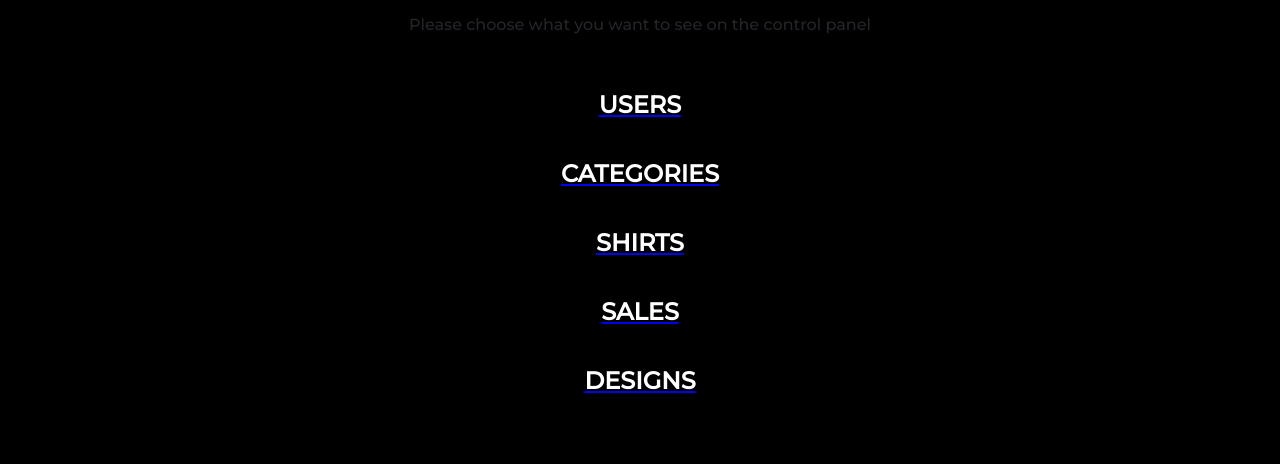
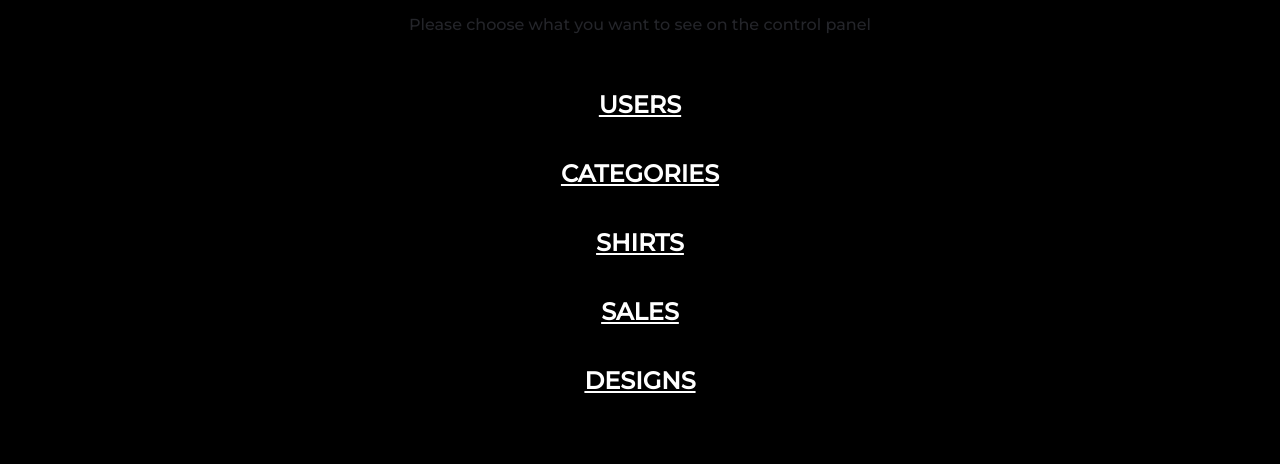
Before and after one commit to rocco9022/eshirt, a React (Create React App) app in the folder ESHIRT/client/: page /home_admin in a window 1280 px wide. Shown: the part 244-708 px from the top of the page. Built offline with nearby package versions, Linux system fonts and the light colour scheme; no server answers.

Commit message:
routes styles for admin

```diff
--- a/ESHIRT/client/src/Components/Admin/HomeAdmin/HomeAdmin.jsx
+++ b/ESHIRT/client/src/Components/Admin/HomeAdmin/HomeAdmin.jsx
@@ -6,30 +6,28 @@ export default function HomeAdmin() {
 
 
     return(
-        <div className={Style.Title}>
-
+        <div>
+              <div className={Style.General}>
             <h1>Welcome</h1>
-
             <h3>Please choose what you want to see on the control panel</h3>
-
-            <NavLink to= '/users'>
-                <h2>USERS</h2>
+            </div>
+            <div className={Style.Title}>
+            <NavLink to= '/users'className={Style.Title1}>
+                <h2 >USERS</h2>
             </NavLink>
-            <NavLink to= '/add_category'>
+            <NavLink to= '/add_category' className={Style.Title1}>
                 <h2>CATEGORIES</h2>
             </NavLink>
-            <NavLink to= '/shirts_admin'>
+            <NavLink to= '/shirts_admin' className={Style.Title1}>
                 <h2>SHIRTS</h2>
             </NavLink>
-            <NavLink to= '/sales'>
+            <NavLink to= '/sales' className={Style.Title1}>
                 <h2>SALES</h2>
             </NavLink>
-            <NavLink to= '/desings_admin'>
+            <NavLink to= '/desings_admin' className={Style.Title1}>
                 <h2>DESIGNS</h2>
             </NavLink>
-
-
-
+            </div>
         </div>
     )
 }
--- a/ESHIRT/client/src/Components/Admin/HomeAdmin/HomeAdmin.module.css
+++ b/ESHIRT/client/src/Components/Admin/HomeAdmin/HomeAdmin.module.css
@@ -1,5 +1,13 @@
 @import url('https://fonts.googleapis.com/css2?family=Montserrat:wght@500&display=swap');
 
+.General{
+    color:white;
+    font-family: "Montserrat", sans-serif;
+    font-weight: 500;
+    display: grid;
+    justify-content: space-evenly;
+    text-align: center;
+}
 .Title{
     color:white;
     font-family: "Montserrat", sans-serif;
@@ -8,3 +16,11 @@
     justify-content: space-evenly;
     text-align: center;
 }
+.Title1{
+    color: white;
+}
+.Title1:hover{
+    color: coral;
+    top: -1vh;
+    box-shadow: 0 4px 5px rgba(0, 0, 0, 0.582);
+}
--- a/ESHIRT/client/src/Components/Admin/ShirtsAdmin/ShirtsAdmin.jsx
+++ b/ESHIRT/client/src/Components/Admin/ShirtsAdmin/ShirtsAdmin.jsx
@@ -21,9 +21,9 @@ const [max, setMax] = useState(0);
         dispatch(deleteShirt(parseInt(e.target.value)));
       };
 
-      useEffect(() => {setMax(shirts.length - 11); setPage(0);}, [shirts]);
-      const nextPage = () => { page < max && setPage(page + 11); };
-      const prevPage = () => { page > 0 && setPage(page - 11); };
+      useEffect(() => {setMax(shirts.length - 10); setPage(0);}, [shirts]);
+      const nextPage = () => { page < max && setPage(page + 10); };
+      const prevPage = () => { page > 0 && setPage(page - 10); };
 
     return(
       <div>
@@ -43,7 +43,7 @@ const [max, setMax] = useState(0);
               </tr>
               </div>
             {shirts.length > 0
-      ? ( shirts.slice(page, page + 11).map((shirt) => {
+      ? ( shirts.slice(page, page + 10).map((shirt) => {
           return (
             <tr>
               <div className={Style.Tarjet} >
```
